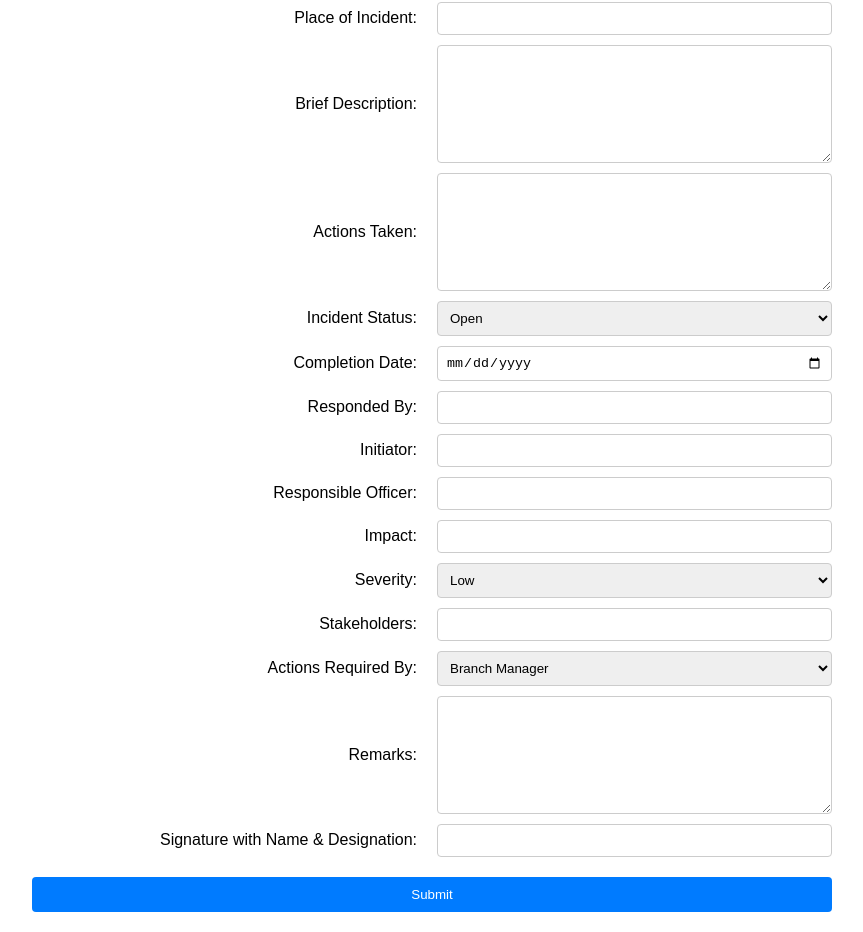
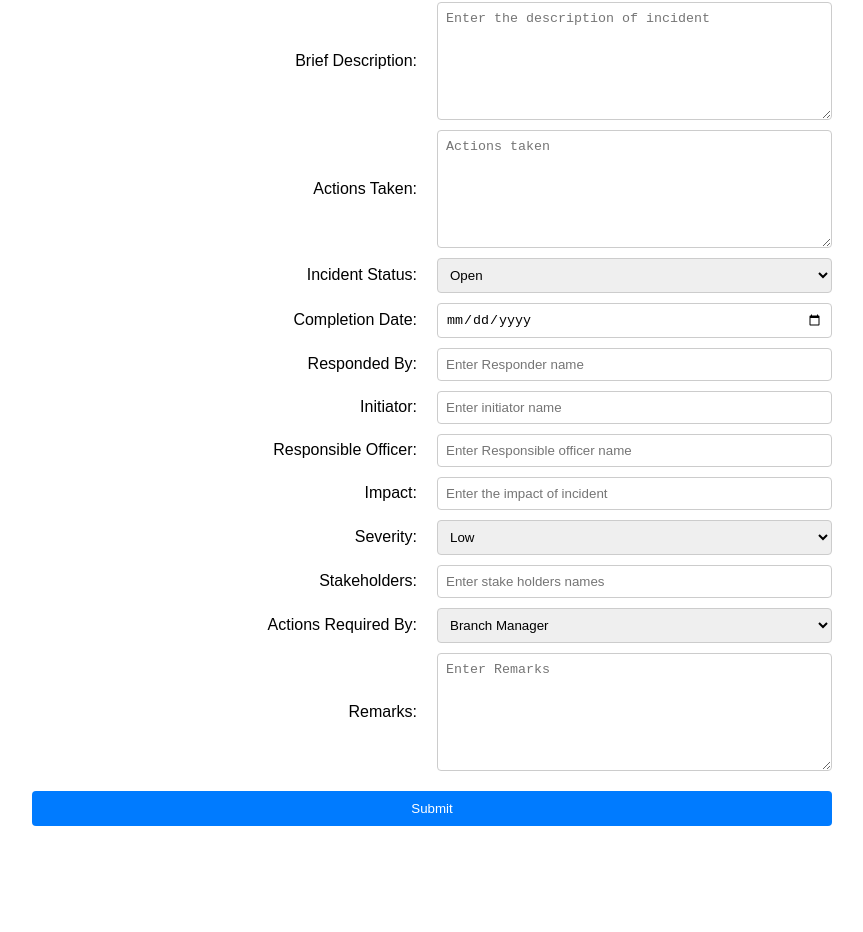
Before and after one commit to sudipsarker14/incident-response-app, a React (Create React App) app: page / in a window 1280 px wide. Shown: the part 257-1189 px from the top of the page, without its empty margins (208-1071 px from the left). After the commit the page ends 1103 px from the top, so only its background shows below. Built offline with nearby package versions, Linux system fonts and the light colour scheme.

Commit message:
option change

```diff
--- a/src/App.css
+++ b/src/App.css
@@ -38,7 +38,6 @@ button {
   cursor: pointer;
   margin-top: 10px;
 }
-
 button:hover {
   background-color: #0056b3;
 }
--- a/src/IncidentForm.js
+++ b/src/IncidentForm.js
@@ -35,7 +35,7 @@ function IncidentForm() {
         console.log(incident);
 
     try {
-        const response = await axios.post('http://localhost:8082/addUser', incident);
+        const response = await axios.post('http://localhost:8082/addIncident', incident);
         console.log(response.data);
         alert("Incident added successfully");
 
@@ -45,9 +45,9 @@ function IncidentForm() {
 }
     return (
         <form onSubmit={handleSubmit}>
-            <label>Incident No:</label>
-            <input type="text" name="incidentNo" value={incident.incidentNo} onChange={handleChange} />
-
+   {/*         <label>Incident No:</label>
+          <input type="text" name="incidentNo" value={incident.incidentNo} onChange={handleChange} />
+*/}
             <label>Date Of Incident:</label>
             <input type="date" name="dateOfIncident" value={incident.dateOfIncident} onChange={handleChange} />
 
@@ -61,13 +61,13 @@ function IncidentForm() {
                 <option value="natural">Natural Calamities Incident</option>
             </select>
             <label>Place of Incident:</label>
-            <input type="text" name="placeOfIncident" value={incident.placeOfIncident} onChange={handleChange} />
+            <input type="text" name="placeOfIncident" placeholder="Enter the place of incident" value={incident.placeOfIncident} onChange={handleChange} />
 
             <label>Brief Description:</label>
-            <textarea name="briefDescription" value={incident.briefDescription} onChange={handleChange} />
+            <textarea name="briefDescription" placeholder="Enter the description of incident" value={incident.briefDescription} onChange={handleChange} />
 
             <label>Actions Taken:</label>
-            <textarea name="actionsTaken" value={incident.actionsTaken} onChange={handleChange} />
+            <textarea name="actionsTaken" placeholder="Actions taken" value={incident.actionsTaken} onChange={handleChange} />
 
             <label>Incident Status:</label>
             <select name="incidentStatus" value={incident.incidentStatus} onChange={handleChange}>
@@ -79,17 +79,17 @@ function IncidentForm() {
             <input type="date" name="completionDate" value={incident.completionDate} onChange={handleChange} />
 
             <label>Responded By:</label>
-            <input type="text" name="respondedBy" value={incident.respondedBy} onChange={handleChange} />
+            <input type="text" name="respondedBy" placeholder="Enter Responder name" value={incident.respondedBy} onChange={handleChange} />
 
             <label>Initiator:</label>
-            <input type="text" name="initiator" value={incident.initiator} onChange={handleChange} />
+            <input type="text" name="initiator" placeholder="Enter initiator name" value={incident.initiator} onChange={handleChange} />
 
             <label>Responsible Officer:</label>
-            <input type="text" name="responsibleOfficer" value={incident.responsibleOfficer} onChange={handleChange} />
+            <input type="text" name="responsibleOfficer" placeholder="Enter Responsible officer name" value={incident.responsibleOfficer} onChange={handleChange} />
 
 
             <label>Impact:</label>
-            <input type="text" name="impact" value={incident.impact} onChange={handleChange} />
+            <input type="text" name="impact" placeholder="Enter the impact of incident" value={incident.impact} onChange={handleChange} />
 
             <label>Severity:</label>
             <select name="severity" value={incident.severity} onChange={handleChange}>
@@ -100,7 +100,7 @@ function IncidentForm() {
             </select>
 
             <label>Stakeholders:</label>
-            <input type="text" name="stakeholders" value={incident.stakeholders} onChange={handleChange} />
+            <input type="text" name="stakeholders" placeholder="Enter stake holders names" value={incident.stakeholders} onChange={handleChange} />
 
             <label>Actions Required By:</label>
             <select name="actionsRequiredBy" value={incident.actionsRequiredBy} onChange={handleChange}>
@@ -110,11 +110,7 @@ function IncidentForm() {
             </select>
 
             <label>Remarks:</label>
-            <textarea name="remarks" value={incident.remarks} onChange={handleChange} />
-
-            <label>Signature with Name & Designation:</label>
-            <input type="text" name="signatureWithNameDesignation" value={incident.signatureWithNameDesignation} onChange={handleChange} />
-
+            <textarea name="remarks" placeholder="Enter Remarks" value={incident.remarks} onChange={handleChange} />
             <button type="submit">Submit</button>
         </form>
     );
```
